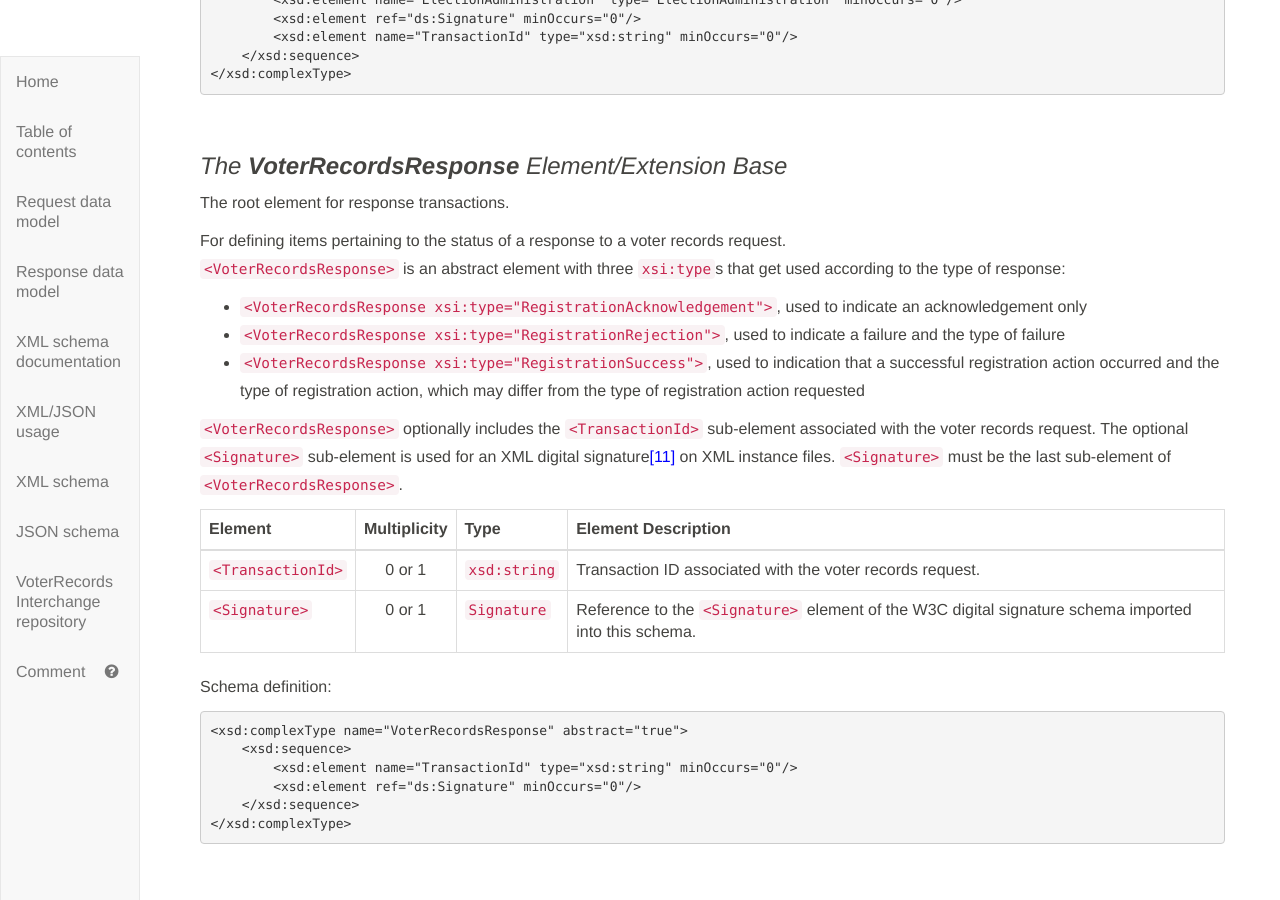
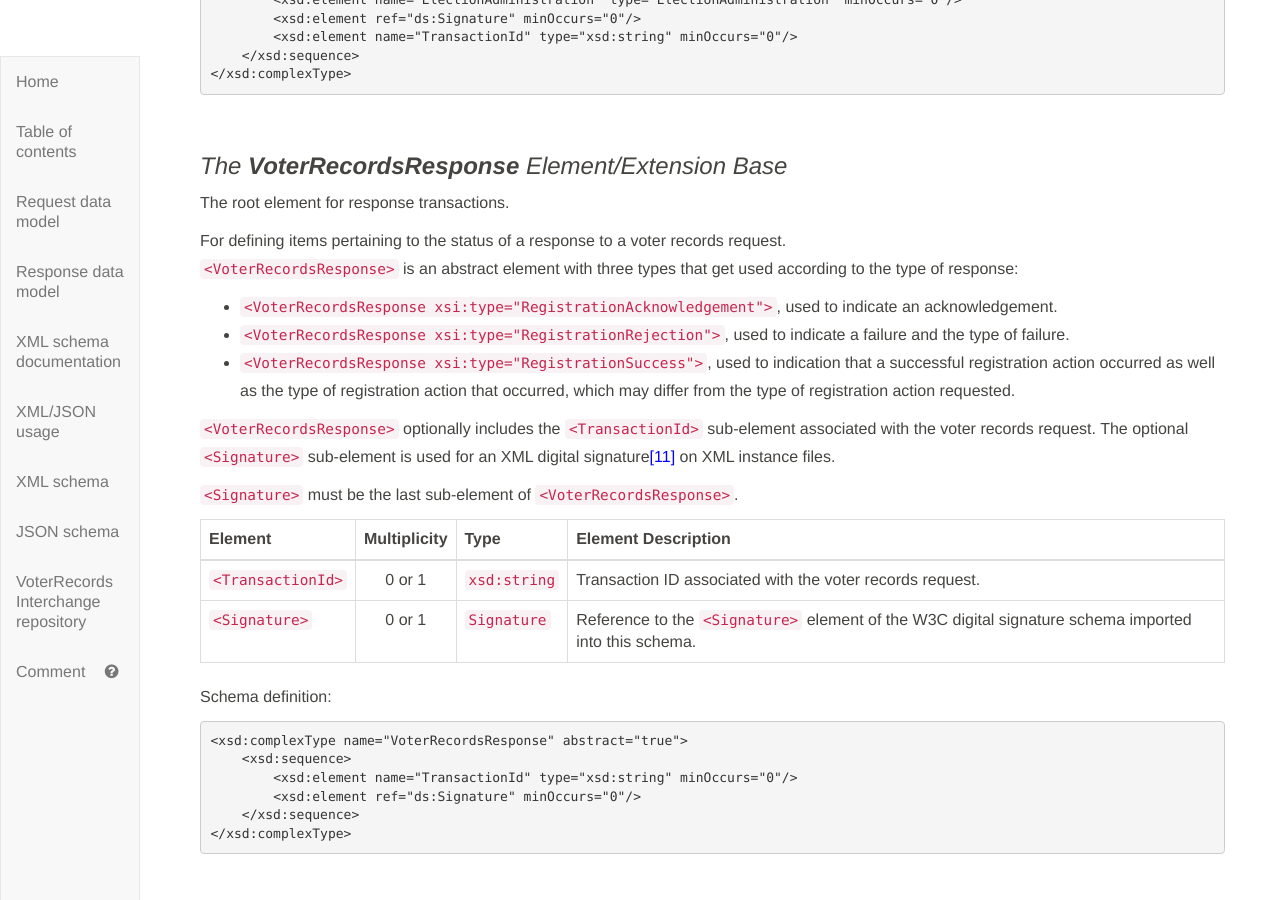
Before and after one commit to usnistgov/VoterRecordsInterchange, a Jekyll site: the page built from index.md, in a window 1280 px wide and 900 px high, scrolled down 45525 px. Built offline with Jekyll 4.4.1, drawn with Linux system fonts in a browser that asks for light colours; our own code applies the rules of GitHub Pages for plain Markdown files; some of the changed text lies outside the part shown.

Commit message:
new text

```diff
--- a/index.md
+++ b/index.md
@@ -1674,20 +1674,21 @@ Schema definition:
 The root element for response transactions.
 
 For defining items pertaining to the status of a response to a voter records request.
-`<VoterRecordsResponse>` is an abstract element with three `xsi:type`s that get used according to the type of response:
+`<VoterRecordsResponse>` is an abstract element with three types that get used according to the type of response:
 
 *	`<VoterRecordsResponse xsi:type="RegistrationAcknowledgement">`, used to indicate
-an acknowledgement only
+an acknowledgement.
 *	`<VoterRecordsResponse xsi:type="RegistrationRejection">`, used to indicate a
-failure and the type of failure
+failure and the type of failure.
 *	`<VoterRecordsResponse xsi:type="RegistrationSuccess">`, used to indication that a
-successful registration action occurred and the type of registration action, which may
-differ from the type of registration action requested
+successful registration action occurred as well as the type of registration action that occurred, which may
+differ from the type of registration action requested.
 
 `<VoterRecordsResponse>` optionally includes the `<TransactionId>` sub-element associated
 with the voter records request.  The optional `<Signature>` sub-element is used for an XML
-digital signature[\[11\]](#references) on XML instance files. `<Signature>` must be the last sub-element of
-`<VoterRecordsResponse>`.
+digital signature[\[11\]](#references) on XML instance files.
+
+`<Signature>` must be the last sub-element of `<VoterRecordsResponse>`.
 
 Element | Multiplicity | Type | Element Description
 --- | :---: | --- | ---
```
Also changed, not shown: other parts of index.md (+3 -3 lines).
